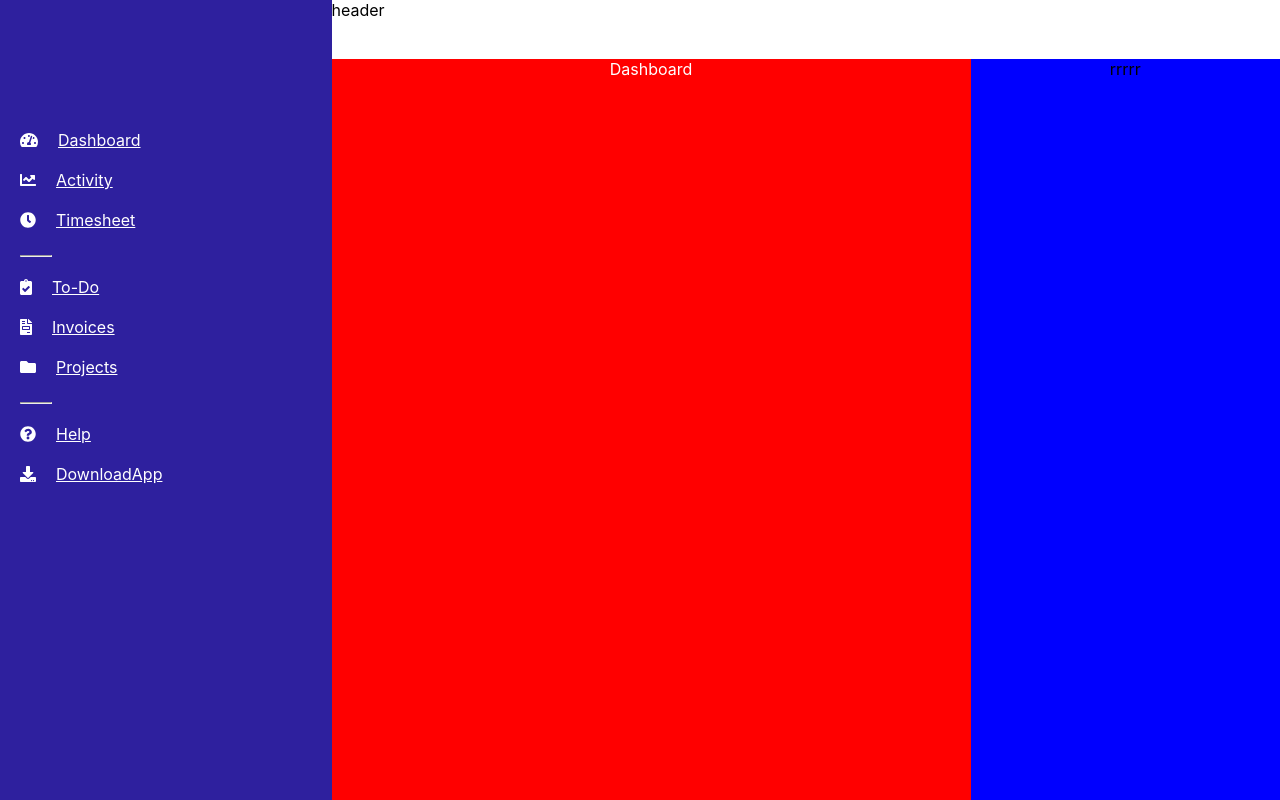
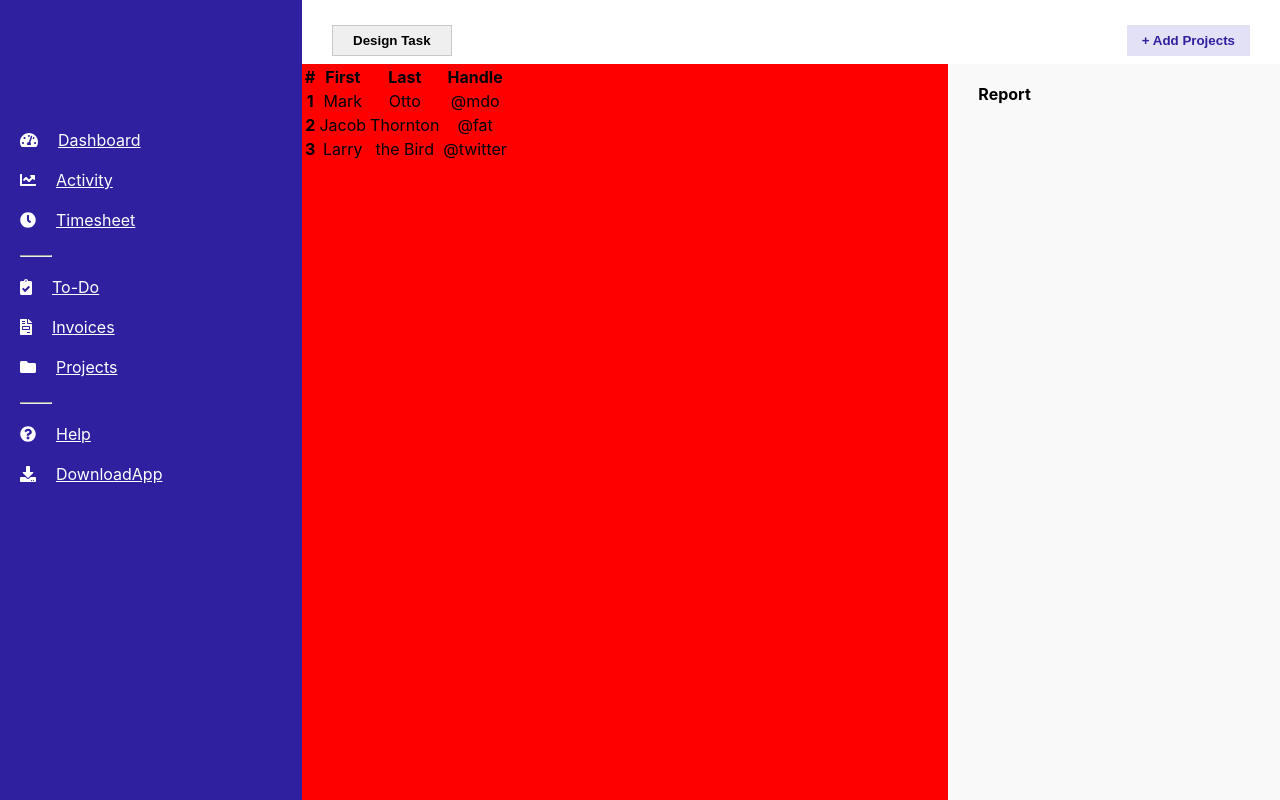
Before and after one commit to ranazl/web-dashboard, a React (Create React App) app: page /dashboard in a window 1280 px wide. Built offline with nearby package versions, Linux system fonts and the light colour scheme.

Commit message:
added button

```diff
--- /dev/null
+++ b/src/HOC/withAlert.jsx
@@ -0,0 +1,25 @@
+import React from 'react'
+
+
+const Alert = WrappedComponent => {
+
+    return class extends React.Component {
+        state = {
+            messages: [],
+        }
+
+        alertMessage = {
+            error: message => this.addMessage(message, "error"),
+            success: message => this.addMessage(message, "success"),
+            info: message => this.addMessage(message, "info"),
+        }
+        render() {
+
+            return (
+                <WrappedComponent alertMessage={this.alertMessage} />
+            );
+        }
+    }
+}
+
+export default Alert;
--- a/src/components/header/header.jsx
+++ b/src/components/header/header.jsx
@@ -1,11 +1,20 @@
 import React from 'react';
+import "../../styles/header.css"
+import { Button } from 'react-bootstrap';
+import withAlert from "../../HOC/withAlert"
 
-const Header = () => {
+const Header = ({ alertMessage }) => {
+
+    // const addAlert = () => {
+    //     alert("add Project")
+    // }
+
     return (
-        <div style={{ background: "white", width: 50 }}>
-            header
+        <div className="headerChild">
+            <Button variant="secondary" className="designBtn">Design Task</Button>
+            <Button variant="secondary" className="projectsBtn" onClick={() => alertMessage()}>+ Add Projects</Button>
         </div>
     );
 }
 
-export default Header;
+export default withAlert(Header);
--- a/src/components/main/main.jsx
+++ b/src/components/main/main.jsx
@@ -1,5 +1,5 @@
 import React from 'react';
-import { BrowserRouter as Router, Switch, Route } from "react-router-dom";
+import { Switch, Route } from "react-router-dom";
 import Dashboard from './../navbar/navComponent/dashboard';
 import Activity from './../navbar/navComponent/activity';
 import Timesheet from './../navbar/navComponent/timeSheet';
--- a/src/components/navbar/navComponent/dashboard.jsx
+++ b/src/components/navbar/navComponent/dashboard.jsx
@@ -2,8 +2,37 @@ import React from 'react';
 
 const Dashboard = () => {
     return (
-        <div style={{ color: "white" }}>
-            Dashboard
+        <div style={{ color: "black" }}>
+            <table className="table table-striped">
+                <thead>
+                    <tr>
+                        <th scope="col">#</th>
+                        <th scope="col">First</th>
+                        <th scope="col">Last</th>
+                        <th scope="col">Handle</th>
+                    </tr>
+                </thead>
+                <tbody>
+                    <tr>
+                        <th scope="row">1</th>
+                        <td>Mark</td>
+                        <td>Otto</td>
+                        <td>@mdo</td>
+                    </tr>
+                    <tr>
+                        <th scope="row">2</th>
+                        <td>Jacob</td>
+                        <td>Thornton</td>
+                        <td>@fat</td>
+                    </tr>
+                    <tr>
+                        <th scope="row">3</th>
+                        <td>Larry</td>
+                        <td>the Bird</td>
+                        <td>@twitter</td>
+                    </tr>
+                </tbody>
+            </table>
         </div>
     )
 }
--- a/src/components/report/report.jsx
+++ b/src/components/report/report.jsx
@@ -4,7 +4,9 @@ import "../../styles/report.css"
 const Report = () => {
     return (
         <div className="report">
-            rrrrr
+            <text className="reportText">
+                Report
+            </text>
         </div>
     )
 }
--- /dev/null
+++ b/src/styles/header.css
@@ -0,0 +1,20 @@
+.headerChild{
+    background: white;
+    display: flex;
+    justify-content: space-between;
+    margin: 25px 30px;
+}
+
+.projectsBtn{
+    color: #2e209e;
+    padding: 7px 15px;
+    font-weight: bold;
+    background: #e3e1f5;
+    border: unset;
+}
+
+.designBtn{
+    padding: 7px 20px;
+    font-weight: bold;
+    border: solid 1px #c8c7cc;
+}
--- a/src/styles/report.css
+++ b/src/styles/report.css
@@ -1,4 +1,10 @@
 .report{
-    background: blue;
+    background: rgb(249 249 249);
     flex-grow: 2;
+    text-align: left;
+    padding: 20px 30px;
 }
+
+.reportText{
+    font-weight: bold;
+}
```
